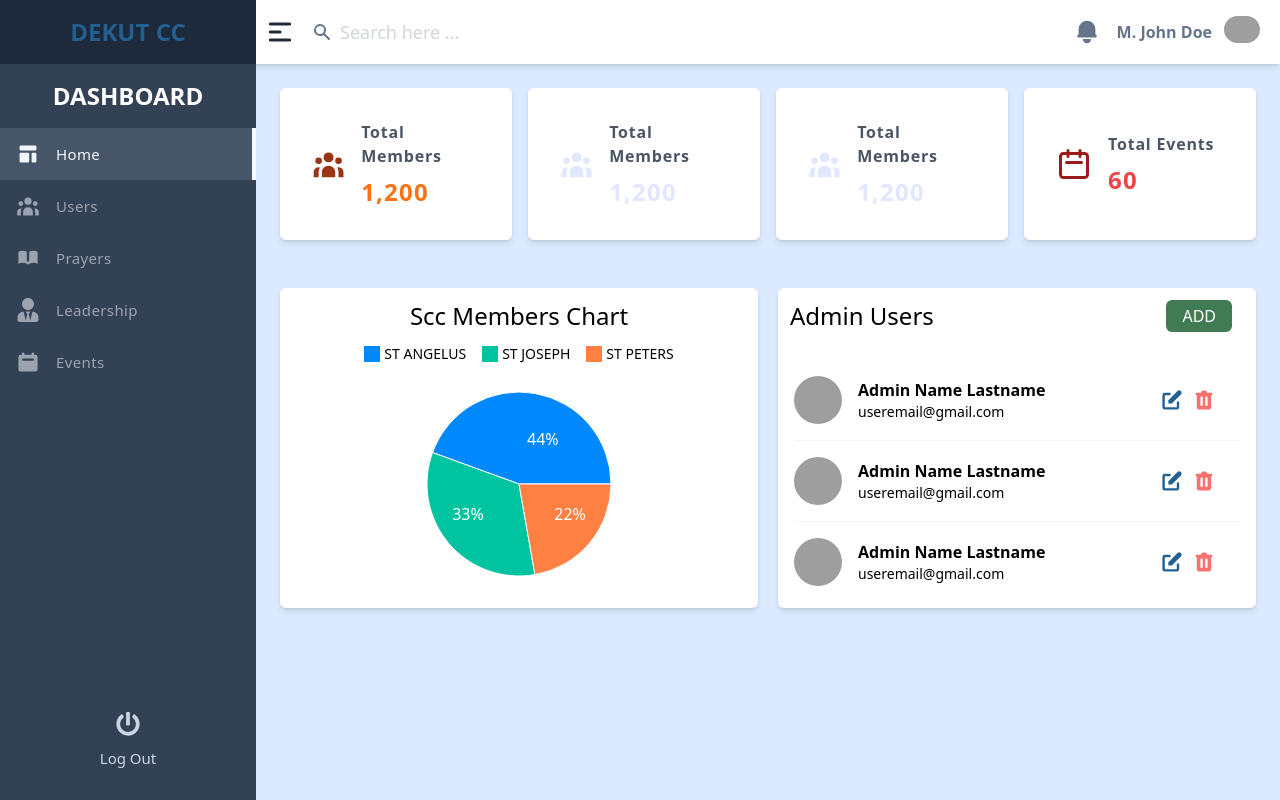
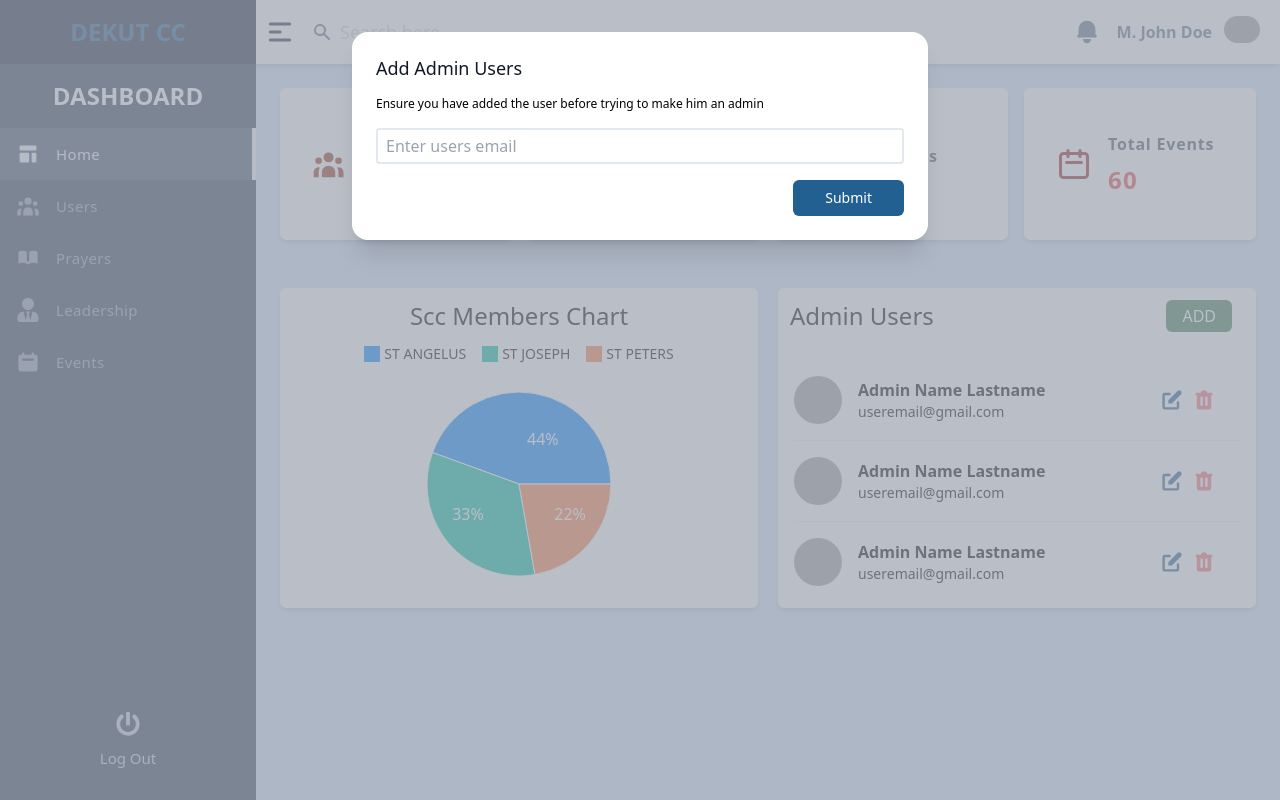
Before and after one commit to marville001/caweb-new, a React (Create React App) app: page /admin in a window 1280 px wide. Both pictures are taken after a click on the button "ADD". Built offline with nearby package versions, Linux system fonts and the light colour scheme; grey boxes are pictures that could not be loaded.

Commit message:
Added add admin modal

```diff
--- a/src/admin/pages/AdminHome.jsx
+++ b/src/admin/pages/AdminHome.jsx
@@ -1,9 +1,19 @@
-import React from "react";
+import React, { useState } from "react";
 import { HiPencilAlt, HiTrash } from "react-icons/hi";
 import CountCards from "../components/AdminHomeComponents/CountCards";
 import Piechart from "../components/charts/Pie";
+import Modal from "../components/common/Modal";
 
 const AdminHome = () => {
+  let [addAdminModalOpen, setAddAdminModalOpen] = useState(false);
+
+  const closeAddAdminModal = () => {
+    setAddAdminModalOpen(false);
+  };
+
+  const openAddAdminModal = () => {
+    setAddAdminModalOpen(true);
+  };
   return (
     <div className="">
       <CountCards />
@@ -36,7 +46,10 @@ const AdminHome = () => {
         <div className="bg-white shadow-md rounded-md overflow-hidden">
           <div className="pr-6 flex items-center justify-between">
             <h3 className="text-2xl p-3">Admin Users</h3>
-            <button className="p-2 bg-sea-green py-1 px-4 text-white uppercase font-normal rounded-md">
+            <button
+              onClick={openAddAdminModal}
+              className="p-2 bg-sea-green py-1 px-4 text-white uppercase font-normal rounded-md"
+            >
               Add
             </button>
           </div>
@@ -61,6 +74,37 @@ const AdminHome = () => {
           </div>
         </div>
       </div>
+
+      {/* Add admin modal */}
+      <Modal isOpen={addAdminModalOpen} closeModal={closeAddAdminModal}>
+        <div className="inline-block w-full max-w-xl p-6 my-8 overflow-hidden text-left align-top transition-all transform bg-white shadow-xl rounded-2xl">
+          <h3 className="text-lg font-medium leading-6 text-gray-900">
+            Add Admin Users
+          </h3>
+          <p className="text-xs my-4">
+            Ensure you have added the user before trying to make him an admin
+          </p>
+          <div className="form-group my-4 flex-1">
+            <input
+              type="email"
+              className="p-2 py-1 block border-slate-200 border-2 w-full rounded mt-2 outline-none"
+              placeholder="Enter users email "
+            />
+          </div>
+
+          <div className="mt-4 flex justify-end">
+            <button
+              type="button"
+              className="block bg-dodge-blue px-8 py-2 text-sm font-medium text-white rounded-md"
+              onClick={closeAddAdminModal}
+            >
+              Submit
+            </button>
+          </div>
+        </div>
+      </Modal>
+
+      {/* Add admin modal end */}
     </div>
   );
 };
```
